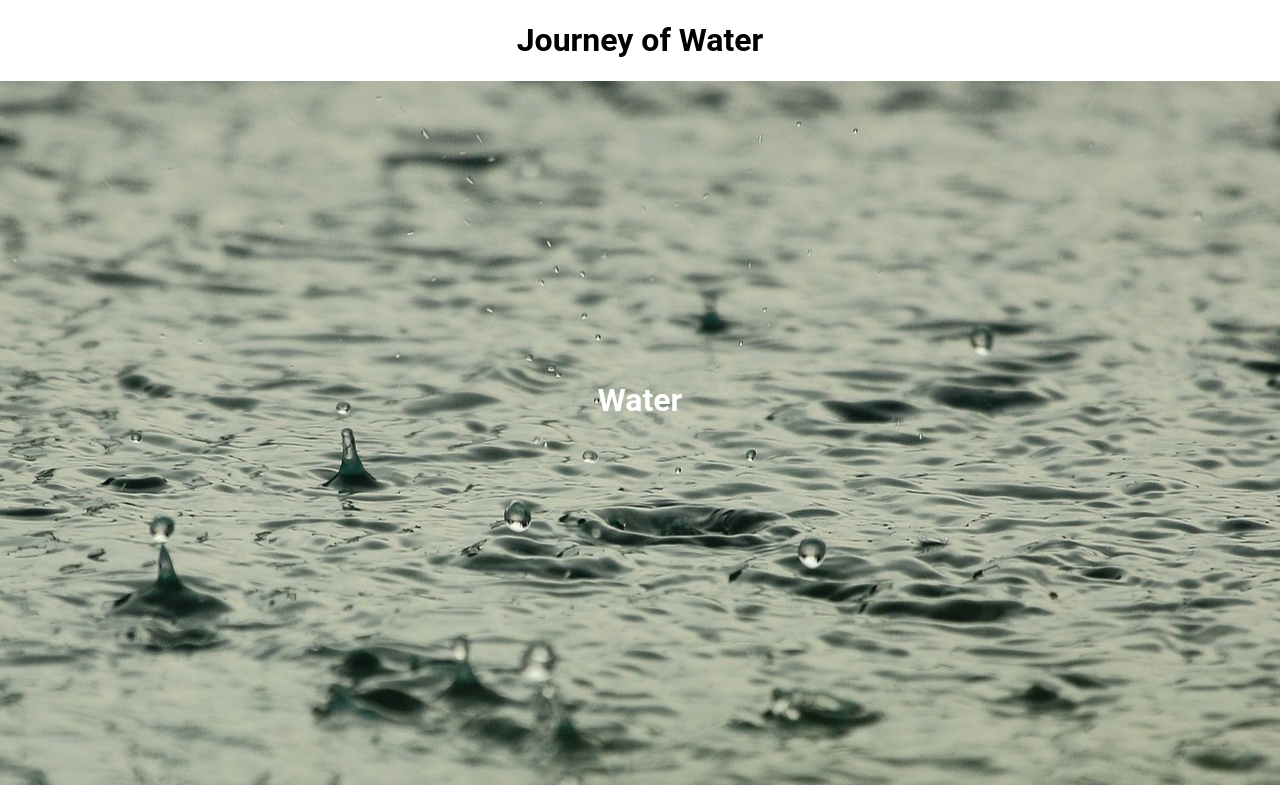
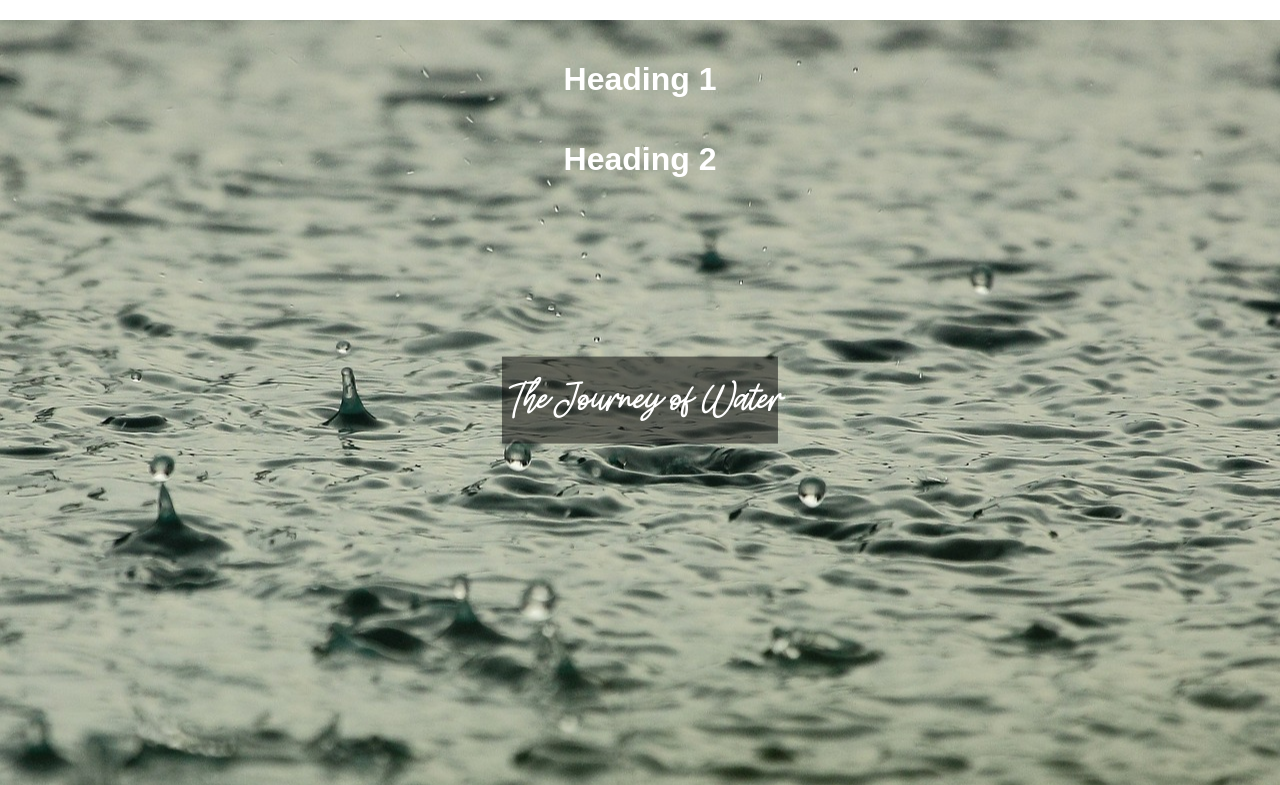
Before and after one commit to Aarz1401/Journey_of_Water_Cl3, a plain HTML site: page index.html in a window 1280 px wide. Shown: the top 785 px of the page. Drawn offline with Linux system fonts and the light colour scheme.

Commit message:
More edits, added new fonts too

```diff
--- a/index.html
+++ b/index.html
@@ -8,28 +8,31 @@
 </head>
 
 <body>
-    <div class="header">
-        <h1>Journey of Water</h1>
-    </div>
         <div id="image-1" class = "images">
         </div>
         <div class="imageText1">
-            <h1>Water</h1>
+            <h1>The Journey of Water</h1>
+        </div>
+        <div class="imageText2">
+            <h1>Heading 1</h1>
+        </div>
+        <div class="imageText3">
+            <h1>Heading 2</h1>
         </div>
         <div id="image-2" class ="images">
             <h1>Water</h1>
         </div>
-        <div id="image-4">
-            <img class="image" src="img/forest_image.jpg">
+        <div id="image-3" class ="images">
+            <h1>Water</h1>
         </div>
-        <div id="image-5">
-            <img class="image" src="img/forest_image.jpg">
+        <div id="image-4" class ="images">
+            <h1>Water</h1>
         </div>
-        <div id="image-6">
-            <img class="image" src="img/forest_image.jpg">
+        <div id="image-5" class ="images">
+            <h1>Water</h1>
         </div>
-        <div id="image-7">
-            <img class="image" src="img/forest_image.jpg">
+        <div id="image-6" class ="images">
+            <h1>Water</h1>
         </div>
 </body>
 
--- a/style.css
+++ b/style.css
@@ -2,21 +2,41 @@ html, body{
     height: 100%;
     margin: 0;
     padding: 0;
-    font-family: 'Roboto', sans-serif;
+    font-family:'Montseirat', sans-serif;
 }
 
 .mainContent{
     background:white;
 }
-.header{
-    text-align: center;
-}
+
+/*Fonts*/
+@font-face {
+    font-family: myFirstFont;
+    src: url(fonts/Artfully\ Regular.ttf);
+  }
+
 .imageText1{
     position: absolute;
     top: 50%;
     left: 50%;
     transform: translate(-50%, -50%);
-    color: white; /* Change this to suit your image */
+    color: white;
+    font-family:'myFirstFont', sans-serif;
+    background-color: rgba(0, 0, 0, 0.5);
+}
+.imageText2{
+    position: absolute;
+    top: 10%;
+    left: 50%;
+    transform: translate(-50%, -50%);
+    color: white;
+}
+.imageText3{
+    position: absolute;
+    top: 20%;
+    left: 50%;
+    transform: translate(-50%, -50%);
+    color: white;
 }
 
 .images{
```
Also changed, not shown: fonts/Artfully Regular.ttf (added), fonts/Hartford.ttf (added), fonts/NoteToSelf-Regular.ttf (added), fonts/Noteworthy Bold.ttf (added), fonts/Sportfield Varsity Stacked.ttf (added), 1 other file.
